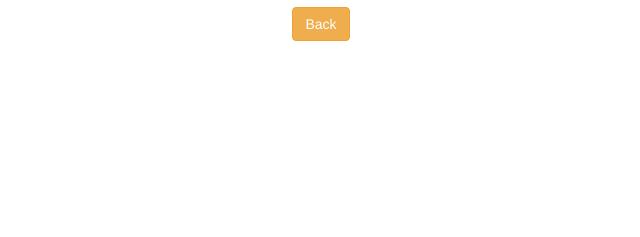
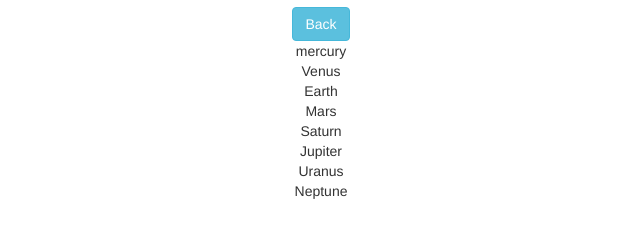
Before and after one commit to KevinC-39/Decades-in-space, a plain HTML site: page timeline.html in a window 1280 px wide. Shown: the part 233-470 px from the top of the page, without its empty margins (319-959 px from the left). Drawn offline with nearby package versions, Linux system fonts and the light colour scheme.

Commit message:
added planets

```diff
--- a/timeline.html
+++ b/timeline.html
@@ -11,10 +11,11 @@
             margin-left:auto;
             margin-right:auto;
             margin-top:170px;
-            }
+   }
 
+.planet {
 
-
+}
     </style>
 
     </head>
@@ -22,8 +23,16 @@
     <body>
         <div class="container">
             <h1> Time line</h1>
-            <a class="btn btn-warning" href="index.html">Back</a>
-
+            <a class="btn btn-info" href="index.html">Back</a>
+             <div class="planet"> mercury</div>
+             <div class="planet"> Venus</div>
+             <div class="planet"> Earth</div>
+             <div class="planet"></div>
+             <div class="planet"> Mars</div>
+            <div class="planet"> Saturn</div>
+            <div class="planet"> Jupiter</div>
+            <div class="planet"> Uranus</div>
+            <div class="planet"> Neptune</div>
         </div>
     </body>
 
```
Also changed, not shown: box.html (added).
